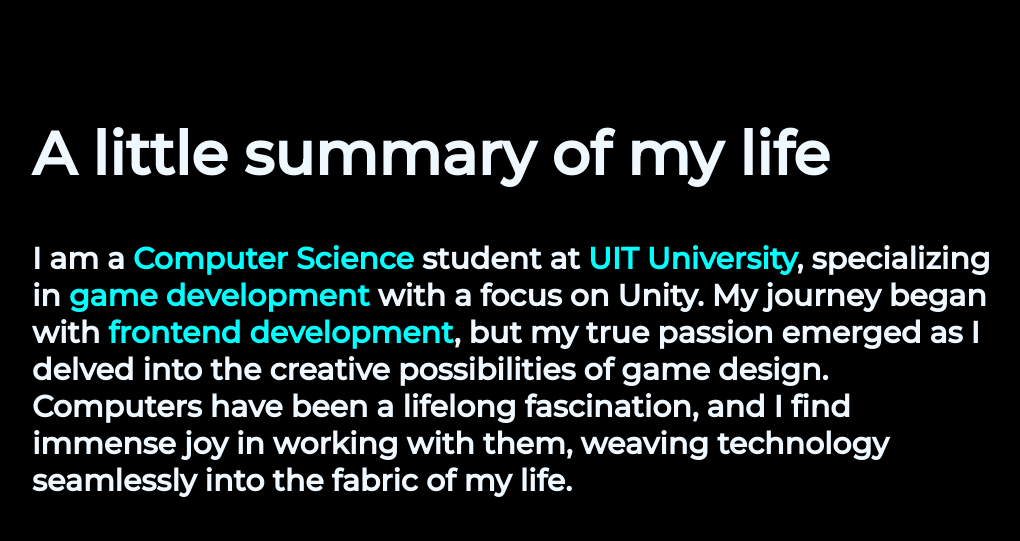
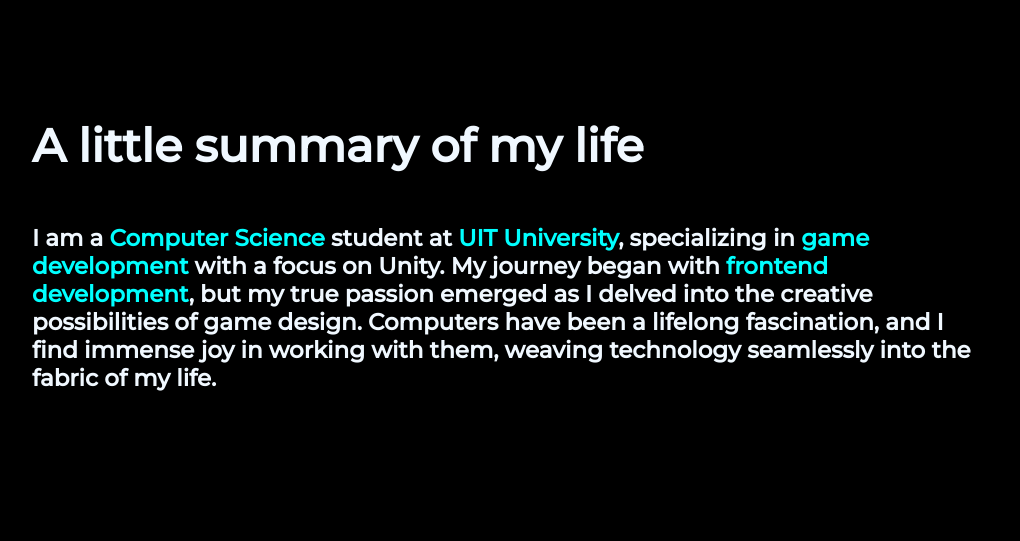
Before and after one commit to HSGHamza/Portfolio, a plain HTML site: page index.html in a window 1280 px wide. Shown: the part 823-1364 px from the top of the page, without its empty margins (58-1078 px from the left). Drawn offline with Linux system fonts and the light colour scheme.

Commit message:
changed font size of about me

```diff
--- a/index.html
+++ b/index.html
@@ -78,13 +78,13 @@
     <div id ="aboutme" class ="aboutme">
         <h1 class="abme">A little summary of my life </h1>
         <span>
-            <h4>
+            <p>
                 I am a <span class="blue">Computer Science</span> student at <span class="blue">UIT University</span>,
                 specializing in <span class="blue">game development</span> with a focus on Unity. My journey began with <span class="blue">frontend development</span>,
                 but my true passion emerged as I delved into the creative possibilities of game design. Computers
                 have been a lifelong fascination, and I find immense joy in working with them, weaving technology
                 seamlessly into the fabric of my life.
-            </h4>
+            </p>
         </span>
     </div>
 
--- a/styles.css
+++ b/styles.css
@@ -149,7 +149,7 @@ button:hover{
 }
 
 
-.home, .projects, .aboutme {
+.home, .projects {
     font-family: "Montserrat", sans-serif;
     font-weight: 600;
     font-size: 30px;
@@ -160,7 +160,17 @@ button:hover{
     position: relative;
 
 }
+.aboutme {
+    font-family: "Montserrat", sans-serif;
+    font-weight: 600;
+    font-size: 23px;
+    color: aliceblue;
+    margin-bottom: 120px;
+    margin-left: 90px;
+    width: 75vw;
+    position: relative;
 
+}
 .blue{
     color: aqua;
 }
```
